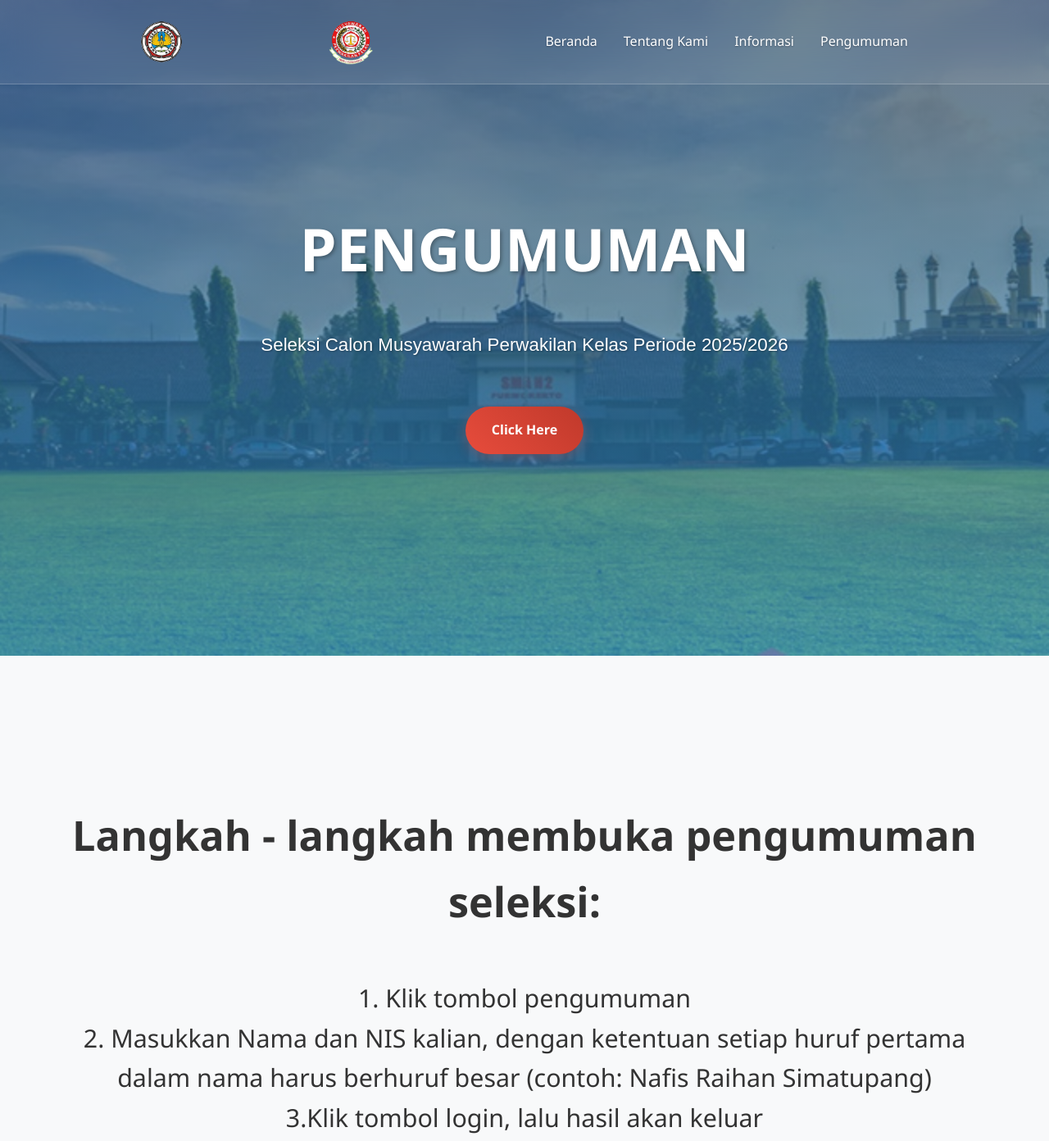
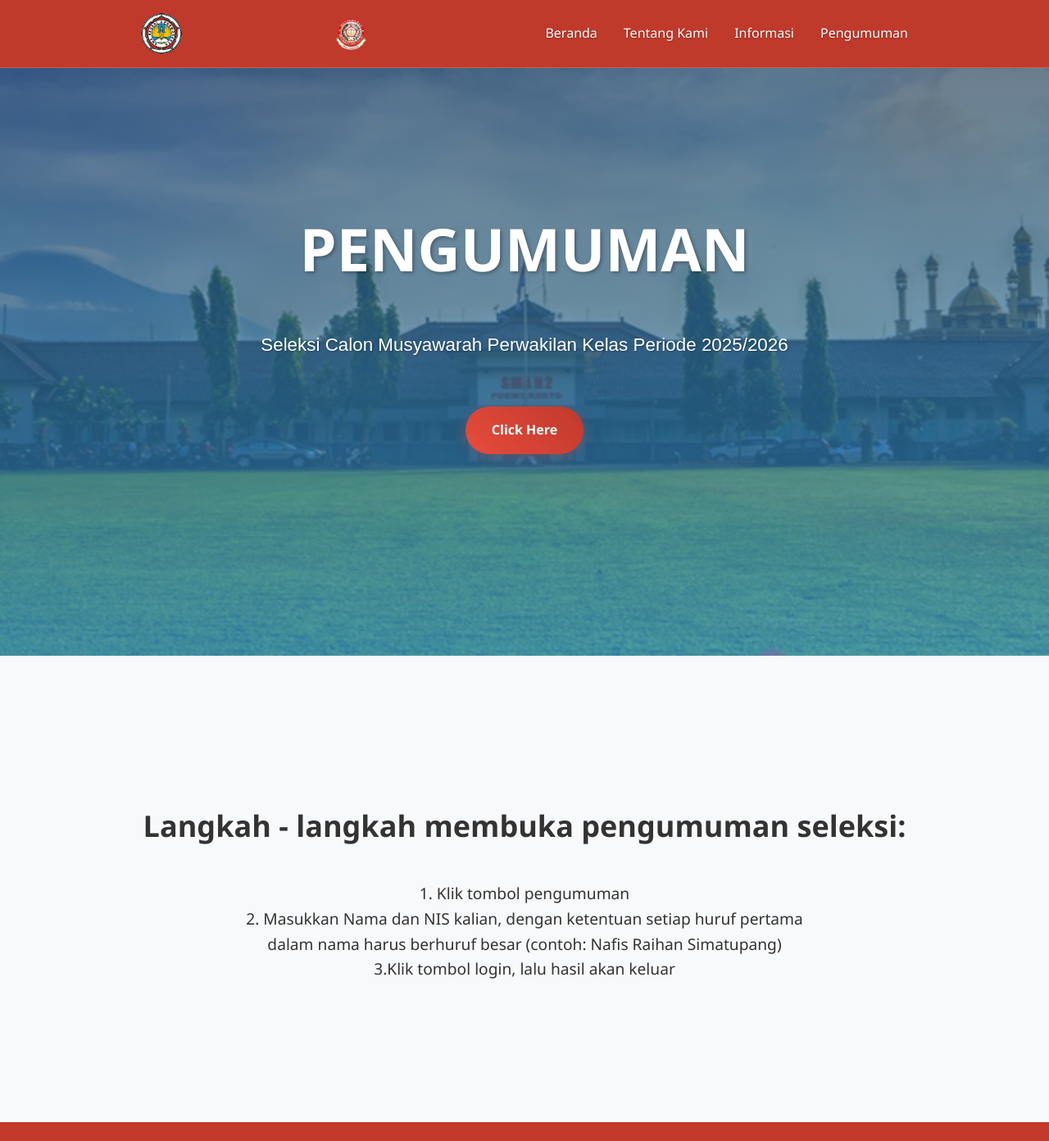
Before and after one commit to Syam192/MPK-Smada., a plain HTML site: page Beranda.html in a window 1280 px wide. Shown: the top 1392 px of the page at 82% size. Drawn offline with Linux system fonts and the light colour scheme.

Commit message:
Beranda.html

```diff
--- a/Beranda.html
+++ b/Beranda.html
@@ -21,7 +21,7 @@
 
         /* Header & Navigation */
         .header {
-            background: rgba(255, 255, 255, 0.1);
+            background: rgb(192, 58, 43);
             backdrop-filter: blur(20px);
             position: fixed;
             width: 100%;
@@ -48,8 +48,9 @@
 
         .logo {
             display: grid;
-            gap: 1rem;
+            gap: 0;
             justify-content: left;
+            right: 0;
         }
 
         .img_deg  {
@@ -442,6 +443,8 @@
             color: white;
             padding: 3rem 0 1rem;
             margin-top: 3rem;
+            display: flex
+
         }
 
         .footer-content {
@@ -510,6 +513,7 @@
 
             .mobile-menu-toggle {
                 display: block;
+
             }
 
             .hero h1 {
@@ -563,7 +567,7 @@
         <div class="nav-container">
             <a href="#" class="logo"><img src="Sman2.png" width="50px" height="50px" style="border-radius: 50%">
 
-            <a href="#" class="logo"><img src="MPK2.png" width="75px" height="70px" style="border-radius: 50%">
+            <a href="#" class="logo"><img src="MPK2.png" width="52px" height="50px" style="border-radius: 50%">
             <nav>
                 <ul class="nav-menu" id="nav-menu">
                     <li><a href="index.html" class="nav-link">Beranda</a></li>
@@ -596,11 +600,11 @@
     <br>
 
 
-        <div style="text-align: center; font-size: 2.1rem;">
+        <div style="text-align: center; font-size: 1.5rem;">
             <h2>Langkah - langkah membuka pengumuman seleksi:</h2>
             <br>
             </div>
-        <div style="text-align: center; font-size: 1.9rem;" >
+        <div style="text-align: center; font-size: 1.2rem" >
             <p>1. Klik tombol pengumuman<br>2. Masukkan Nama dan NIS kalian, dengan ketentuan setiap huruf pertama <br> dalam nama harus berhuruf besar (contoh: Nafis Raihan Simatupang)<br>3.Klik tombol login, lalu hasil akan keluar</p>
     <br>
     <br>
```
